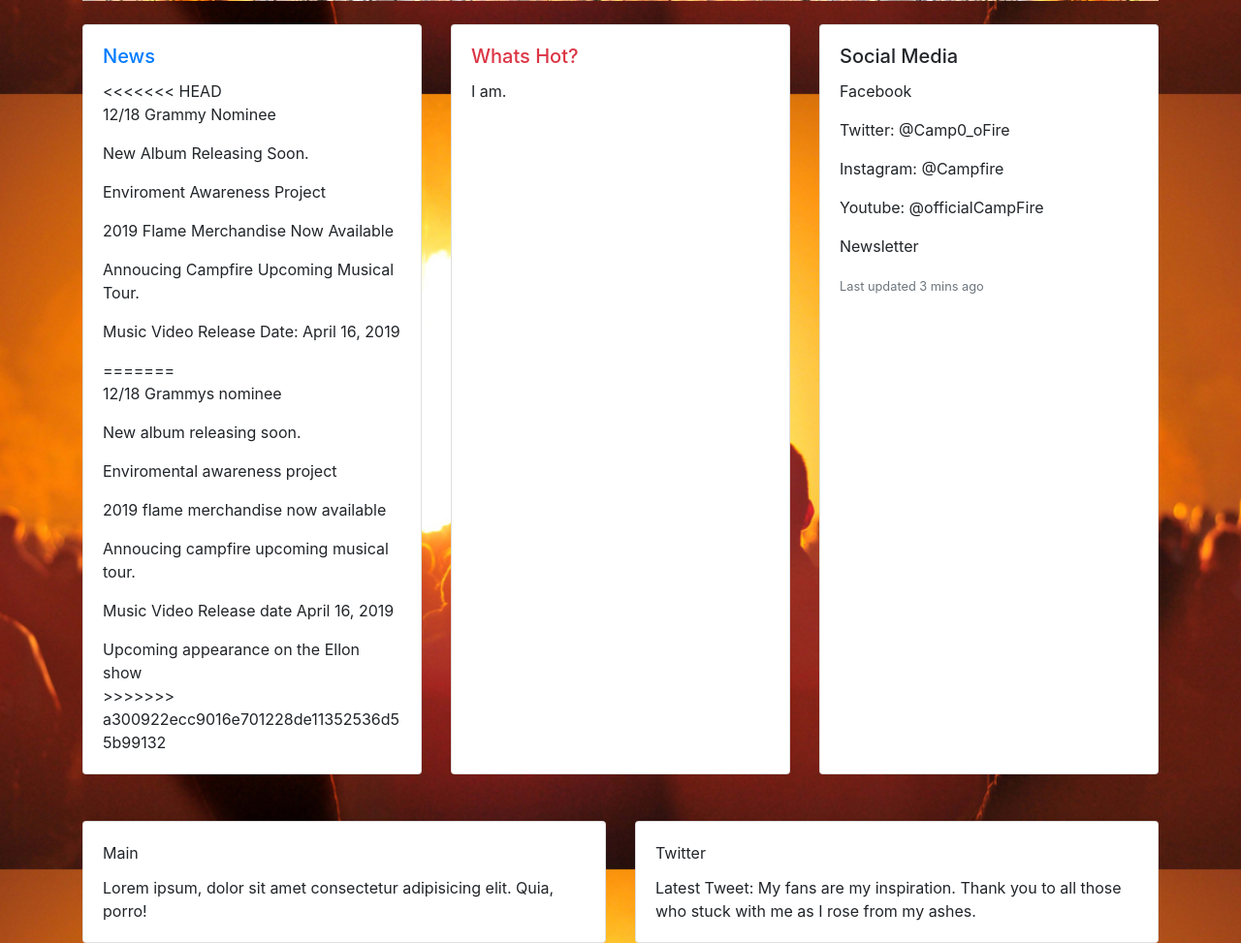
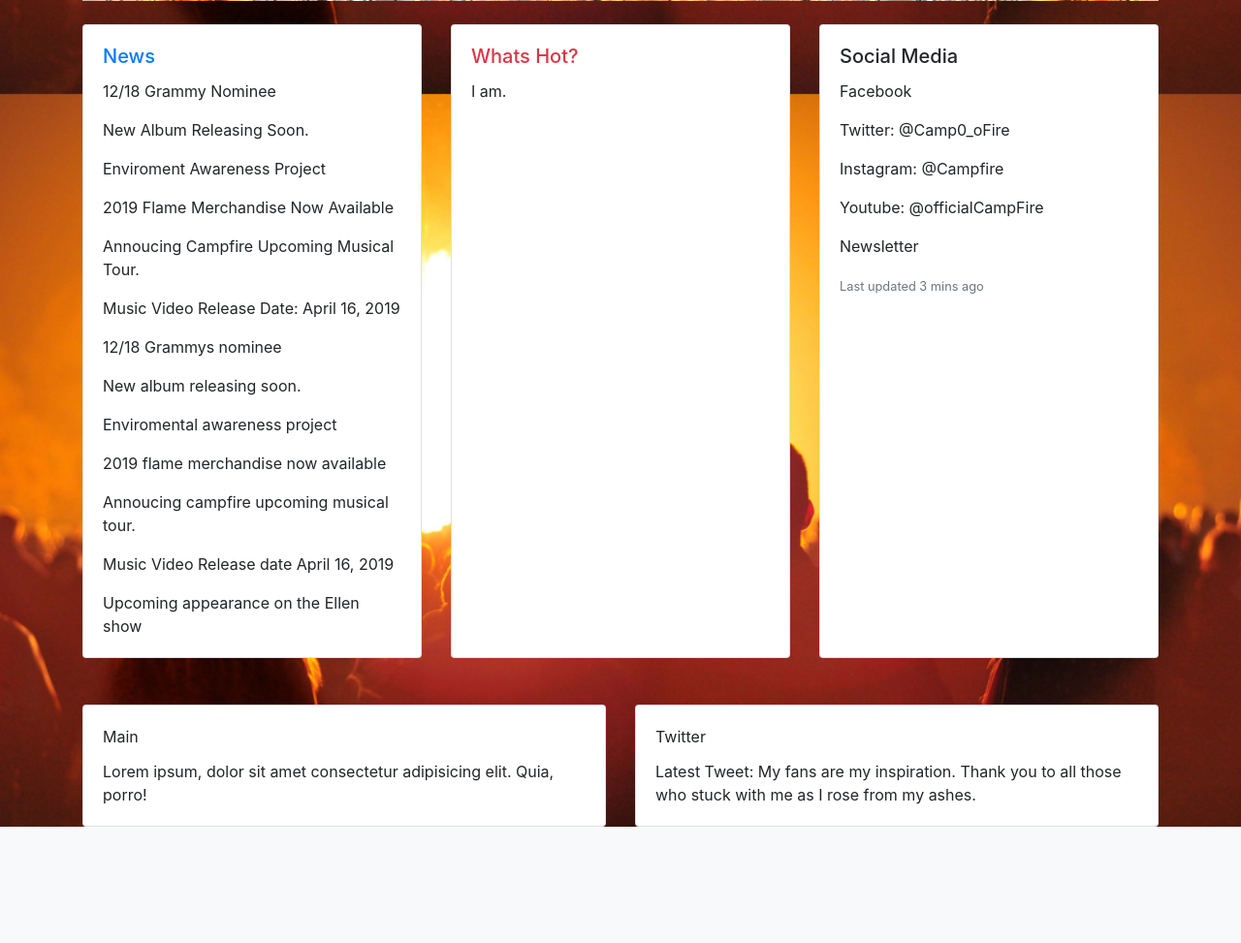
Before and after one commit to Crescends/Rising-Star, a Python web app: template RisingStar/templates/home.html in a window 1280 px wide. Shown: the part 703-1676 px from the top of the page at 97% size. After the commit the page ends 1556 px from the top, so only its background shows below. Run offline with Jinja, Linux system fonts and the light colour scheme; the template is opened without the code that fills it, so the values that code supplies are empty; some libraries are stand-ins or nearby versions.

Commit message:
accepted both changes

```diff
--- a/RisingStar/templates/home.html
+++ b/RisingStar/templates/home.html
@@ -8,22 +8,19 @@
     <div class="card">
         <div class="card-body">
             <h5 class="card-title text-primary">News</h5>
-<<<<<<< HEAD
             <p class="card-text">12/18  Grammy Nominee </p>
             <p class="card-text">New Album Releasing Soon.</p>
             <p class="card-text">Enviroment Awareness Project</p>
             <p class="card-text">2019 Flame Merchandise Now Available</p>
             <p class="card-text">Annoucing Campfire Upcoming Musical Tour.</p>
             <p class="card-text">Music Video Release Date: April 16, 2019</p>
-=======
             <p class="card-text">12/18  Grammys nominee </p>
             <p class="card-text">New album releasing soon.</p>
             <p class="card-text">Enviromental awareness project</p>
             <p class="card-text">2019 flame merchandise now available</p>
             <p class="card-text">Annoucing campfire upcoming musical tour.</p>
             <p class="card-text">Music Video Release date April 16, 2019</p>
-            <p class="card-text"> Upcoming appearance on the Ellon show  </p>
->>>>>>> a300922ecc9016e701228de11352536d55b99132
+            <p class="card-text"> Upcoming appearance on the Ellen show  </p>
         </div>
     </div>
     <div class="card">
```
